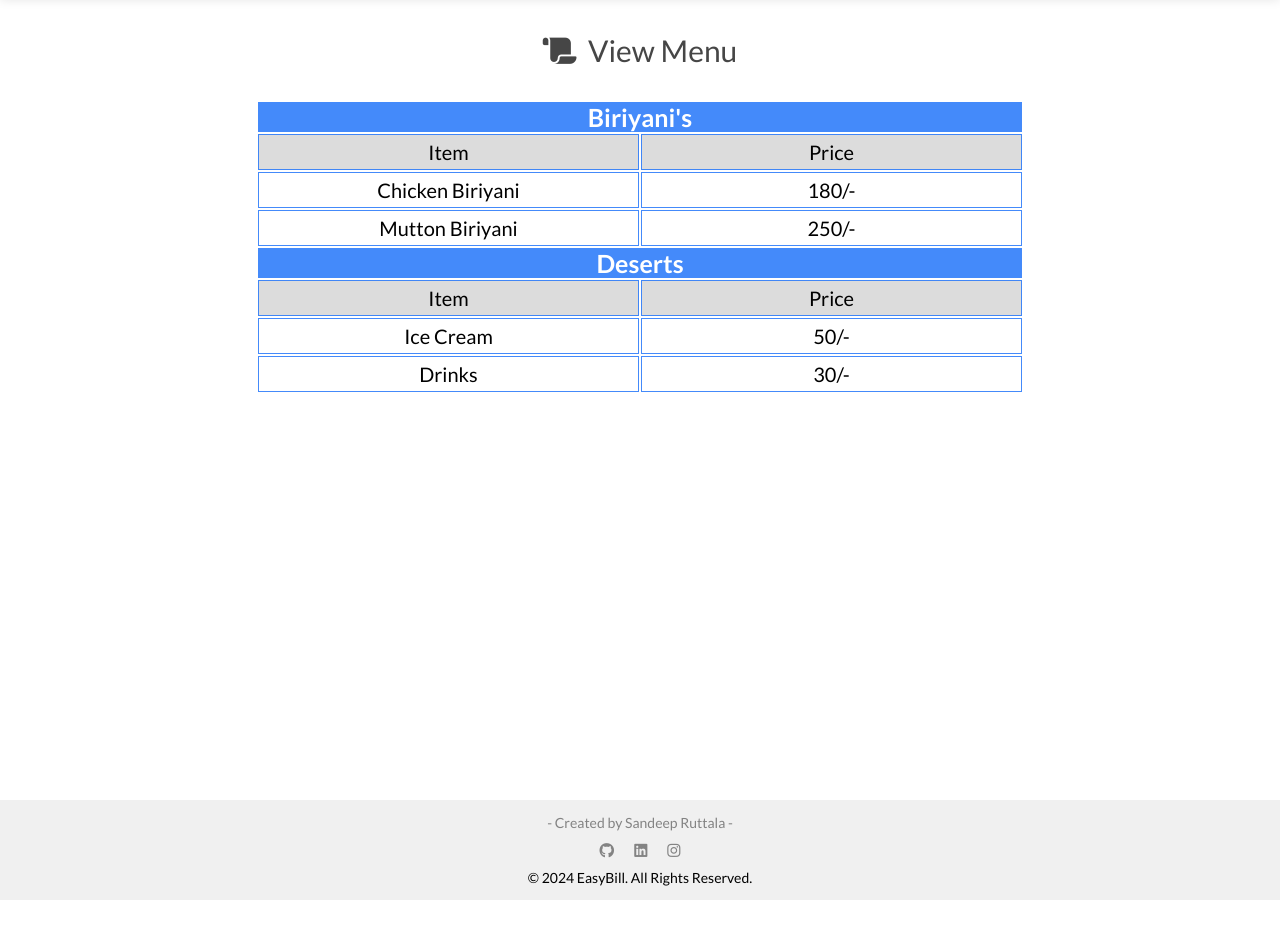
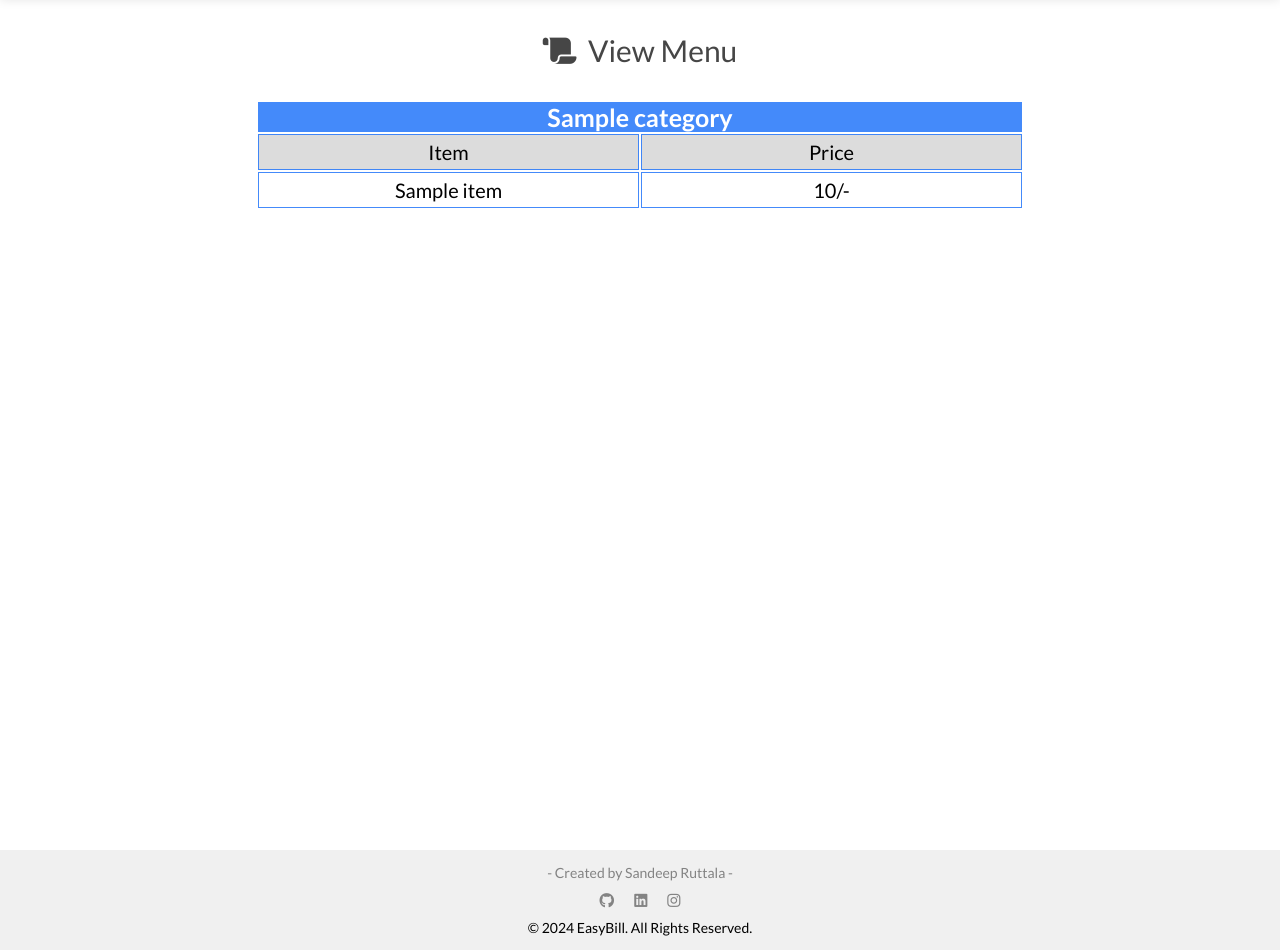
Before and after one commit to sandeepruttala/EasyBill, a Django app: page /view-menu/ in a window 1280 px wide. Shown: the part 100-1050 px from the top of the page. Before the commit the page ends 1000 px from the top, so only its background shows below. Run offline with Django 4.2, Linux system fonts and the light colour scheme; a user stored in the database is signed in; tables that the repository leaves empty hold one stand-in row (values such as "Sample post"); some libraries are stand-ins or nearby versions.

Commit message:
Update view-menu.html and views.py

```diff
--- a/main/templates/view-menu.html
+++ b/main/templates/view-menu.html
@@ -86,6 +86,8 @@
             width: 100%;
             min-height: 100vh;
             margin-top: 100px;
+            margin-bottom: 50px;
+
         }
 
         .heading {
@@ -99,10 +101,6 @@
         .heading p {
             font-size: 30px;
             color: rgb(70, 70, 70);
-        }
-
-        .main {
-            min-height: 100vh;
         }
 
         .menu {
@@ -210,6 +208,22 @@
                 margin-top: 65px;
             }
 
+            .heading p {
+                font-size: 25px;
+            }
+
+            .menu table {
+                width: 80%;
+            }
+
+            .menu table th {
+                font-size: 20px;
+            }
+
+            .menu table td {
+                font-size: 15px;
+            }
+
             footer {
                 height: 90px;
             }
@@ -251,37 +265,8 @@
             <p><i class="fa-solid fa-scroll"></i>&nbsp;&nbsp;View Menu</p>
         </div>
         <div class="menu">
-            <!-- dynamic -->
             <table class="table">
-                <tr>
-                    <th colspan="2">Biriyani's</th>
-                </tr>
-                <tr class="item">
-                    <td>Item</td>
-                    <td>Price</td>
-                </tr>
-                <tr>
-                    <td>Chicken Biriyani</td>
-                    <td>180/-</td>
-                </tr>
-                <tr>
-                    <td>Mutton Biriyani</td>
-                    <td>250/-</td>
-                </tr>
-                <tr>
-                    <th colspan="2">Deserts</th>
-                </tr>
-                <tr class="item">
-                    <td>Item</td>
-                    <td>Price</td>
-                <tr>
-                    <td>Ice Cream</td>
-                    <td>50/-</td>
-                </tr>
-                <tr>
-                    <td>Drinks</td>
-                    <td>30/-</td>
-                </tr>
+                <!-- dynamic -->
             </table>
         </div>
     </div>
@@ -302,36 +287,21 @@
     </footer>
     <script src="https://kit.fontawesome.com/b562ad32cf.js" crossorigin="anonymous"></script>
     <script>
-        // function fetch_categories() {
-        //     fetch(`/fetch_categories/`)
-        //         .then(response => response.json())
-        //         .then(data => {
-        //             let categories = {};
-        //             data.data.forEach(category => {
-        //                 categories[category.category_name] = {}
-        //             });
-        //             console.log(categories);
-        //             return categories;
-        //         });
-        // }
         function fetch_menu() {
             fetch(`/fetch_menu/`)
                 .then(response => response.json())
                 .then(data => {
-                    //categories
-                    let categories = {};
-                    fetch(`/fetch_categories/`)
-                        .then(response => response.json())
-                        .then(data => {
-                            data.data.forEach(category => {
-                                categories[category.category_name] = []
-                            });
-                        });
-                    console.log(categories);
-                    console.log(data);
-                    //items
+                    const table = document.querySelector('.table');
+                    let temp = data.data[0].category;
+                    table.innerHTML += `<tr><th colspan="2">${temp}</th></tr>`;
+                    table.innerHTML += `<tr class="item"><td>Item</td><td>Price</td></tr>`;
                     data.data.forEach(item => {
-                        categories[item.category].push(item);
+                        if (temp != item.category) {
+                            table.innerHTML += `<tr><th colspan="2">${item.category}</th></tr>`;
+                            table.innerHTML += `<tr class="item"><td>Item</td><td>Price</td></tr>`;
+                        }
+                        table.innerHTML += `<tr><td>${item.name}</td><td>${item.price}/-</td></tr>`;
+                        temp = item.category;
                     });
                 });
         }
--- a/main/views.py
+++ b/main/views.py
@@ -178,6 +178,8 @@ def fetch_menu(request):
             'category': i.category.category_name,
             'id': i.id,
         })
+    data.sort(key=lambda x: x['category'])
+    # print(data)
     return JsonResponse({'data': data})
 
 def fetch_categories(request):
```
